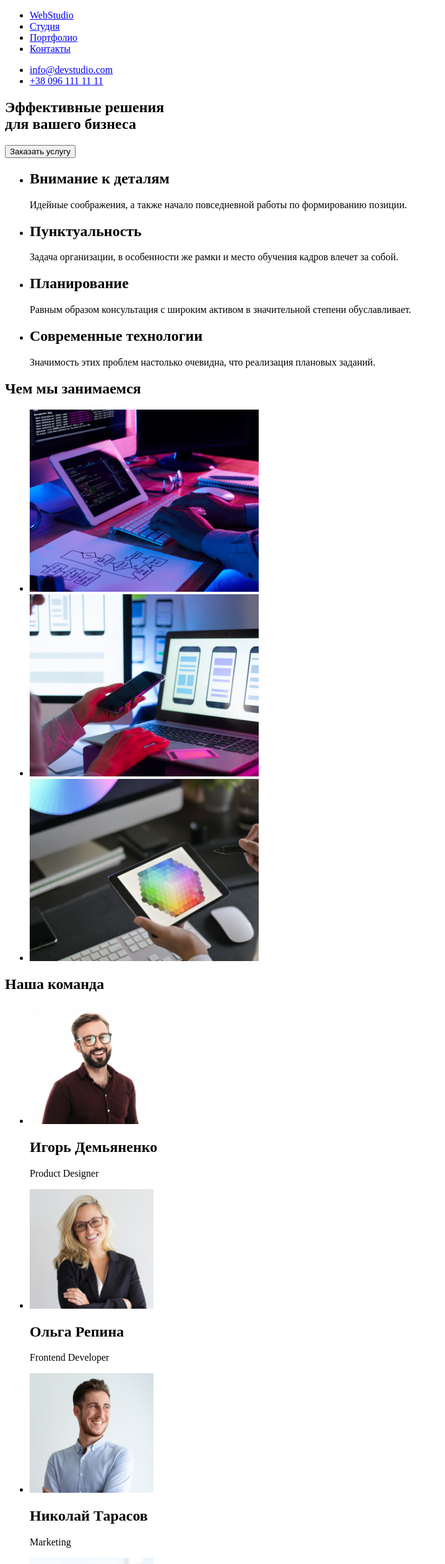
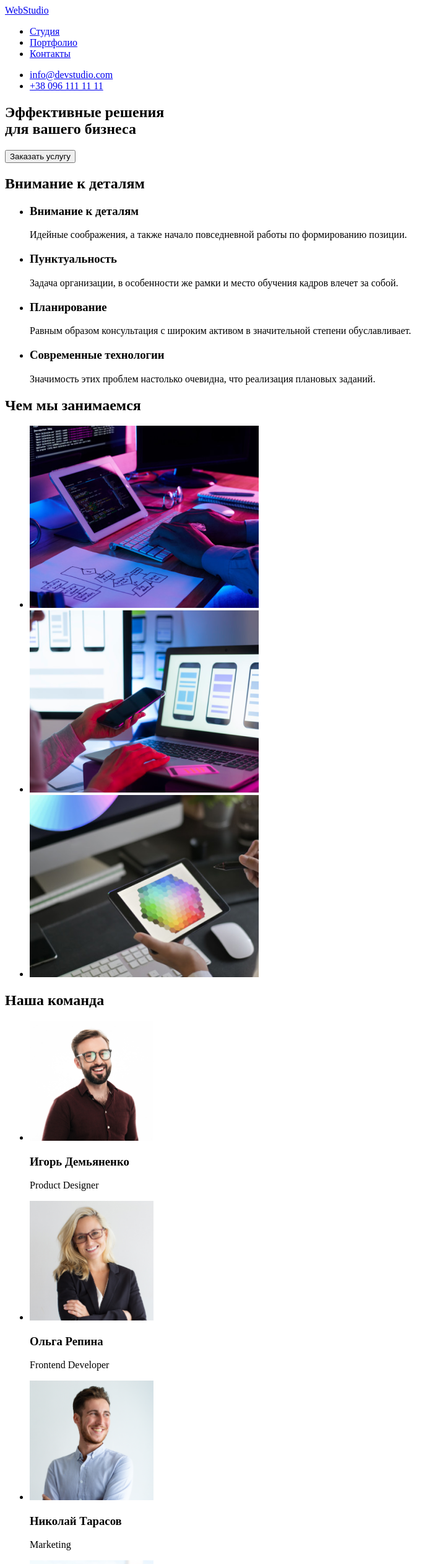
Before and after one commit to Kravchyk13/goit-markup-hw-01, a plain HTML site: page index.html in a window 1280 px wide. Shown: the top 2524 px of the page at 62% size, without its empty margins (0-719 px from the left). Drawn offline with Linux system fonts and the light colour scheme.

Commit message:
Update index.html

```diff
--- a/index.html
+++ b/index.html
@@ -11,10 +11,8 @@
     <!--Nav sections (1)-->
     <header>
         <nav>
+             <a href="#"><span>Web</span>Studio </a>
             <ul>
-                <li>
-                    <a href="#"><span>Web</span><span>Studio</span> </a>
-                </li>
                 <li><a href="#">Студия</a></li>
                 <li><a href="#">Портфолио</a></li>
                 <li><a href="#">Контакты</a></li>
@@ -40,34 +38,35 @@
 
     <!--Section What are you doing-->
     <section>
+        <h2>Внимание к деталям</h2>
         <ul>
             <li>
-                <h2>Внимание к деталям</h2>
+                <h3>Внимание к деталям</h3>
                 <p>
                     Идейные соображения, а также начало повседневной работы по формированию позиции.
                 </p>
             </li>
             <li>
-                <h2>Пунктуальность</h2>
+                <h3>Пунктуальность</h3>
                 <p>
                     Задача организации, в особенности же рамки и место обучения кадров влечет за собой.
                 </p>
             </li>
             <li>
-                <h2>Планирование</h2>
+                <h3>Планирование</h3>
                 <p>
                     Равным образом консультация с широким активом в значительной степени обуславливает.
                 </p>
             </li>
             <li>
-                <h2>Современные технологии</h2>
+                <h3>Современные технологии</h3>
                 <p>
                     Значимость этих проблем настолько очевидна, что реализация плановых заданий.
                 </p>
             </li>
         </ul>
 
-        <div>
+        <section>
             <h2>Чем мы занимаемся</h2>
             <ul>
                 <li>
@@ -80,7 +79,7 @@
                     <img src="images/work_3.png" alt="work3" width="370">
                 </li>
             </ul>
-        </div>
+        </і>
 
     </section>
     <!--Team section-->
@@ -89,22 +88,22 @@
         <ul>
             <li>
                 <img src="images/igor.jpg" alt="igor" width="200"  >
-                <h2>Игорь Демьяненко</h2>
+                <h3>Игорь Демьяненко</h3>
                 <p>Product Designer</p>
             </li>
             <li>
                 <img src="images/olga.jpg" alt="olga" width="200">
-                <h2>Ольга Репина</h2>
+                <h3>Ольга Репина</h3>
                 <p>Frontend Developer</p>
             </li>
             <li>
                 <img src="images/nikolay.jpg" alt="nikolay" width="200">
-                <h2>Николай Тарасов</h2>
+                <h3>Николай Тарасов</h3>
                 <p>Marketing</p>
             </li>
             <li>
                 <img src="images/misha.jpg" alt="misha" width="200">
-                <h2>Михаил Ермаков</h2>
+                <h3>Михаил Ермаков</h3>
                 <p>UI Designer</p>
             </li>
         </ul>
@@ -113,11 +112,19 @@
 
     <!--Footer section-->
 <footer>
-    <a href="#"><span>Web</span><span>Studio</span> </a>
+    <a href="#"><span>Web</span>Studio</a>
     <address>
-        <div>г. Киев, пр-т Леси Украинки, 26</div>
-        <a href="mailto:info@example.com">info@example.com</a>
-        <a href="tel:+380991111111">+38 099 111 11 11</a>
+        <ul>
+            <li>
+                <a>г. Киев, пр-т Леси Украинки, 26</a>
+            </li>
+            <li>
+                <a href="mailto:info@example.com">info@example.com</a>
+            </li>
+            <li>
+                <a href="tel:+380991111111">+38 099 111 11 11</a>
+            </li>
+        </ul>
     </address>
 </footer>
 
```
